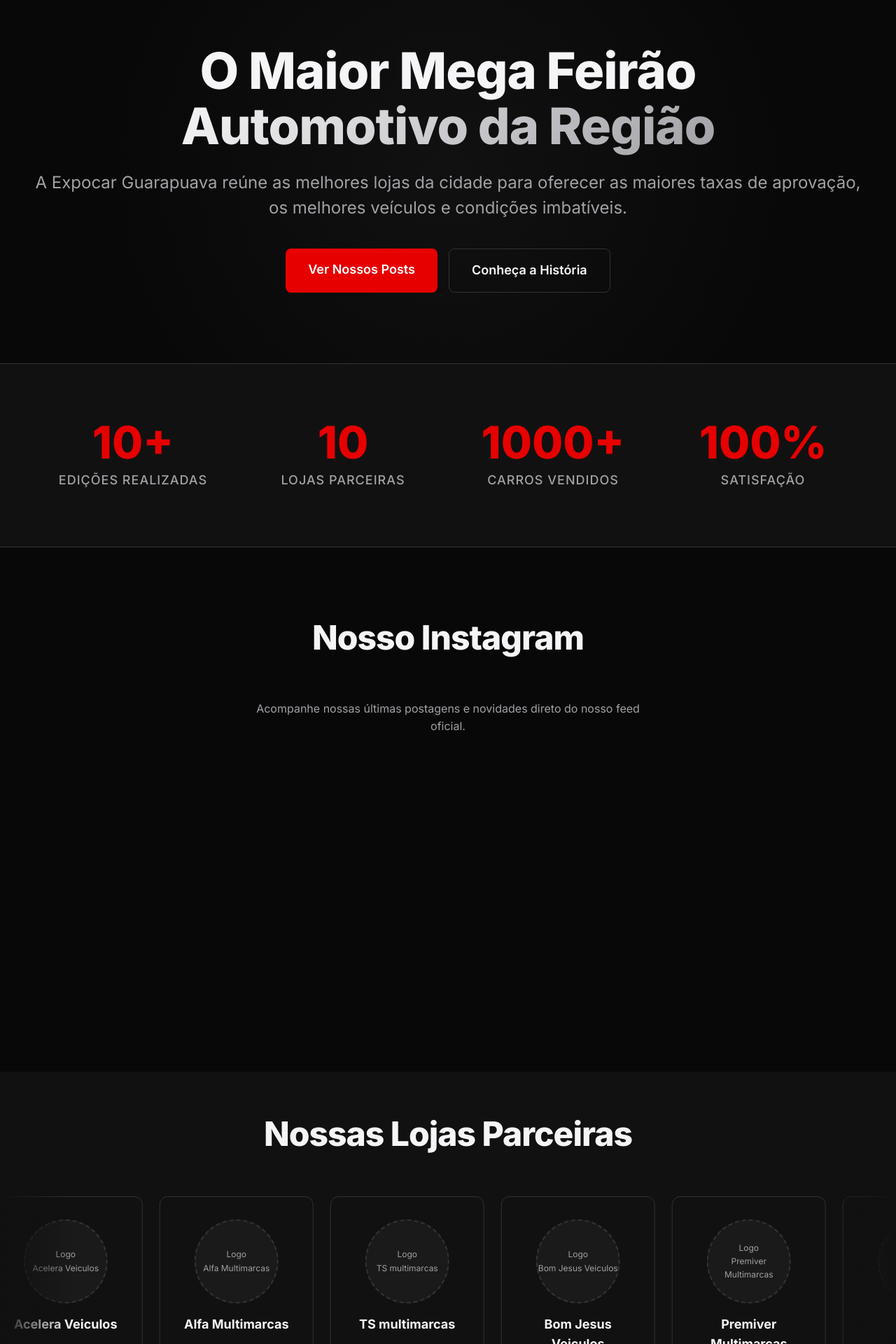
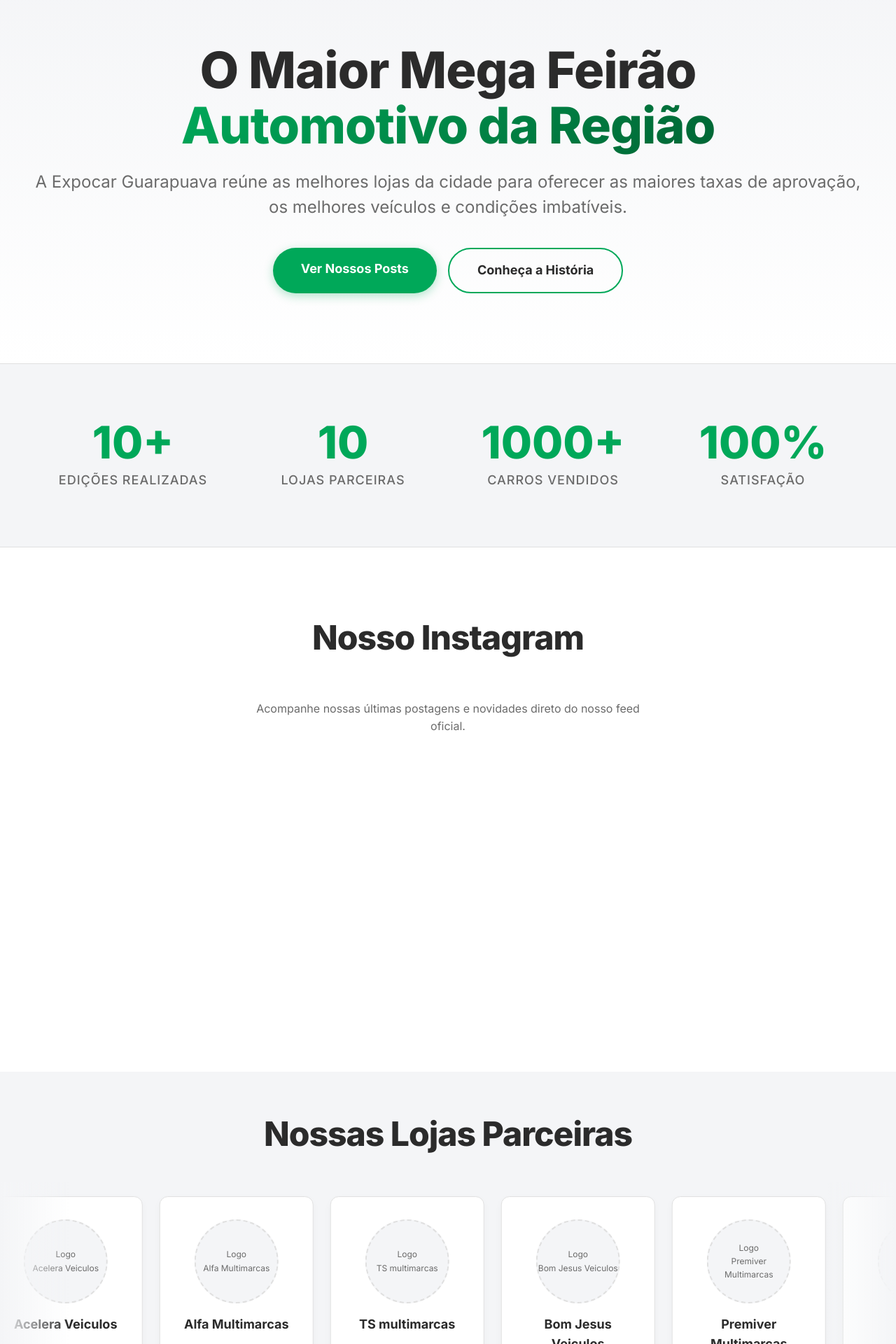
Before and after one commit to trueluuck/expocar-landing, a Next.js app: page / in a window 1280 px wide. Shown: the part 120-2040 px from the top of the page at 70% size. Built offline with nearby package versions, Linux system fonts and the light colour scheme.

Commit message:
Update aesthetics to Clean Light Theme (Localiza Style)

```diff
--- a/src/app/globals.css
+++ b/src/app/globals.css
@@ -1,17 +1,17 @@
 :root {
-  /* Premium Dark Theme */
-  --bg-color: #080808; /* Very dark, almost black */
-  --bg-secondary: #111111; /* Dark grey for secondary areas */
-  --text-main: #f5f5f7; /* Off-white for readability */
-  --text-muted: #a1a1a6; /* Subdued grey */
-  --primary-color: #E60000; /* Bold Red for accents and buttons */
-  --primary-hover: #CC0000;
-  --secondary-color: #1A1A1A; /* Dark panel background */
-  --border-color: #333333; /* Subtle borders */
-  --glass-bg: rgba(20, 20, 20, 0.7);
-  --glass-border: rgba(255, 255, 255, 0.05);
+  /* Premium Corporate Light Theme (Localiza Inspired) */
+  --bg-color: #ffffff; /* Clean white background */
+  --bg-secondary: #f4f5f7; /* Very light grey for secondary sections */
+  --text-main: #2b2b2b; /* Dark grey/almost black for readability */
+  --text-muted: #6b6b6b; /* Subdued grey */
+  --primary-color: #00A859; /* Localiza Emerald Green */
+  --primary-hover: #008f4c;
+  --secondary-color: #ffffff; /* White panels */
+  --border-color: #e0e0e0; /* Subtle grey borders */
+  --glass-bg: rgba(255, 255, 255, 0.9);
+  --glass-border: rgba(0, 0, 0, 0.05);
   --error-color: #ef4444;
-  --success-color: #22c55e;
+  --success-color: #00A859;
   --font-family: 'Inter', -apple-system, BlinkMacSystemFont, 'Segoe UI', Roboto, Oxygen, Ubuntu, Cantarell, 'Open Sans', 'Helvetica Neue', sans-serif;
   --radius: 12px;
   --transition: all 0.3s ease;
@@ -54,19 +54,17 @@ button {
   font-family: var(--font-family);
 }
 
-/* Glassmorphism utility */
+/* Glassmorphism utility replaced by clean shadows */
 .glass-panel {
   background: var(--glass-bg);
-  backdrop-filter: blur(12px);
-  -webkit-backdrop-filter: blur(12px);
   border: 1px solid var(--glass-border);
   border-radius: var(--radius);
-  box-shadow: 0 8px 32px 0 rgba(0, 0, 0, 0.5);
+  box-shadow: 0 4px 24px rgba(0, 0, 0, 0.06);
 }
 
 /* Gradients */
 .text-gradient {
-  background: linear-gradient(135deg, var(--text-main) 0%, var(--text-muted) 100%);
+  background: linear-gradient(135deg, var(--primary-color) 0%, #006635 100%);
   -webkit-background-clip: text;
   -webkit-text-fill-color: transparent;
   background-clip: text;
--- a/src/app/page.module.css
+++ b/src/app/page.module.css
@@ -64,9 +64,8 @@
   left: 0;
   right: 0;
   bottom: 0;
-  background: radial-gradient(circle at center, var(--secondary-color) 0%, var(--bg-color) 70%);
+  background: linear-gradient(180deg, var(--bg-secondary) 0%, var(--bg-color) 100%);
   z-index: -1;
-  opacity: 0.5;
 }
 
 .title {
@@ -96,33 +95,36 @@
 .primaryButton {
   background: var(--primary-color);
   color: #fff;
-  padding: 16px 32px;
-  border-radius: 8px;
-  font-weight: 600;
+  padding: 16px 40px;
+  border-radius: 100px; /* Pill shape */
+  font-weight: 700;
   font-size: 18px;
   text-decoration: none;
-  transition: background 0.2s ease;
+  transition: all 0.2s ease;
+  box-shadow: 0 4px 14px rgba(0, 168, 89, 0.3); /* Green shadow */
 }
 
 .primaryButton:hover {
   background: var(--primary-hover);
+  transform: translateY(-2px);
+  box-shadow: 0 6px 20px rgba(0, 168, 89, 0.4);
 }
 
 .secondaryButton {
   background: transparent;
   color: var(--text-main);
-  border: 1px solid var(--border-color);
-  padding: 16px 32px;
-  border-radius: 8px;
-  font-weight: 600;
+  border: 2px solid var(--primary-color);
+  padding: 16px 40px;
+  border-radius: 100px;
+  font-weight: 700;
   font-size: 18px;
   text-decoration: none;
   transition: all 0.2s ease;
 }
 
 .secondaryButton:hover {
-  border-color: var(--text-muted);
-  background: rgba(255, 255, 255, 0.05);
+  background: rgba(0, 168, 89, 0.05);
+  transform: translateY(-2px);
 }
 
 .section {
@@ -144,11 +146,17 @@
 }
 
 .aboutCard {
-  background: var(--bg-secondary);
+  background: var(--secondary-color);
   padding: 40px;
   border-radius: 16px;
   border: 1px solid var(--border-color);
+  box-shadow: 0 10px 30px rgba(0, 0, 0, 0.04);
   text-align: left;
+  transition: transform 0.3s ease;
+}
+
+.aboutCard:hover {
+  transform: translateY(-5px);
 }
 
 .aboutIcon {
@@ -217,22 +225,23 @@
 }
 
 .lojaCard {
-  background: var(--bg-secondary);
+  background: var(--secondary-color);
   border: 1px solid var(--border-color);
   border-radius: 12px;
   padding: 32px 24px;
   text-align: center;
-  transition: transform 0.2s ease, border-color 0.2s ease;
+  transition: transform 0.2s ease, border-color 0.2s ease, box-shadow 0.2s ease;
   display: flex;
   flex-direction: column;
   align-items: center;
   gap: 16px;
+  box-shadow: 0 4px 12px rgba(0, 0, 0, 0.03);
 }
 
 .lojaLogoPlaceholder {
   width: 120px;
   height: 120px;
-  background-color: var(--secondary-color);
+  background-color: var(--bg-secondary);
   border-radius: 50%;
   display: flex;
   align-items: center;
@@ -245,6 +254,7 @@
 .lojaCard:hover {
   transform: translateY(-5px);
   border-color: var(--primary-color);
+  box-shadow: 0 10px 24px rgba(0, 168, 89, 0.1);
 }
 
 .lojaName {
```
